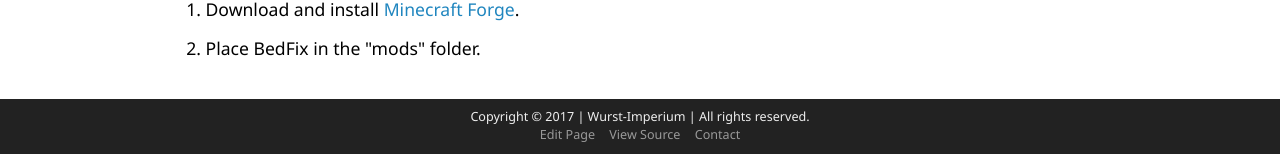
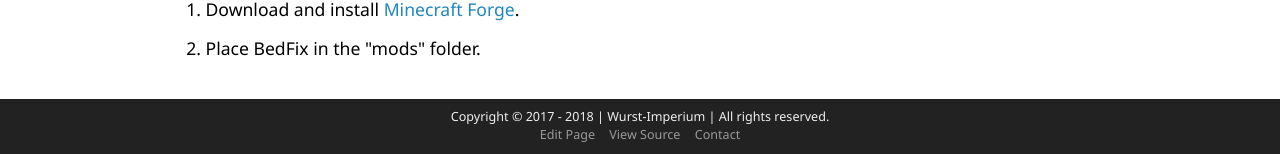
Before and after one commit to Wurst-Imperium/BedFix.WurstClient.net, a Jekyll site: the page built from index.html, in a window 1280 px wide. Shown: the part 1513-1667 px from the top of the page. Built offline with Jekyll 4.4.1, drawn with Linux system fonts in a browser that asks for light colours; part of the change alters nothing that is shown.

```diff
--- a/_includes/footer.html
+++ b/_includes/footer.html
@@ -1,6 +1,6 @@
 <footer class="align-center bg-grayDarker fg-grayLighter text-small padding10 no-padding-left no-padding-right">
 	<div class="container">
-		Copyright &#169; 2017 | Wurst-Imperium | All rights reserved.
+		Copyright &#169; 2017 - {{ site.time | date: '%Y' }} | Wurst-Imperium | All rights reserved.
 		{% assign repo = "https://github.com/Wurst-Imperium/BedFix.WurstClient.net" %}
 		<ul class="inline-list no-margin">
 			<li><a href="{{ repo }}/edit/master/{{ page.path }}" target="_blank" class="fg-grayLight">Edit Page</a></li>
```
